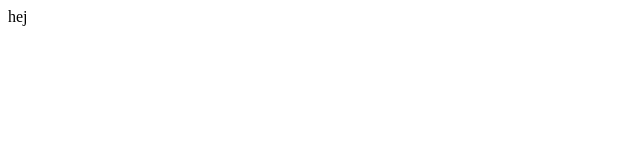
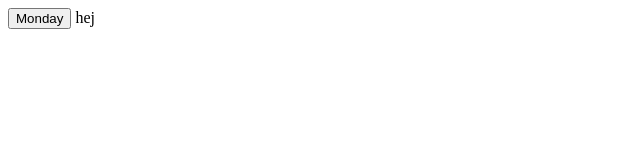
Before and after one commit to Wincey/Konsisten, a plain HTML site: page index.html in a window 1280 px wide. Shown: the whole page, without its empty margins (0-640 px from the left). Drawn offline with Linux system fonts and the light colour scheme.

Commit message:
Update index.html

```diff
--- a/index.html
+++ b/index.html
@@ -4,6 +4,6 @@
 </head>
 
 <body>
-
+<button type="button" class="collapsetest">Monday</button>
   <text>hej</text>
 </body>
```
